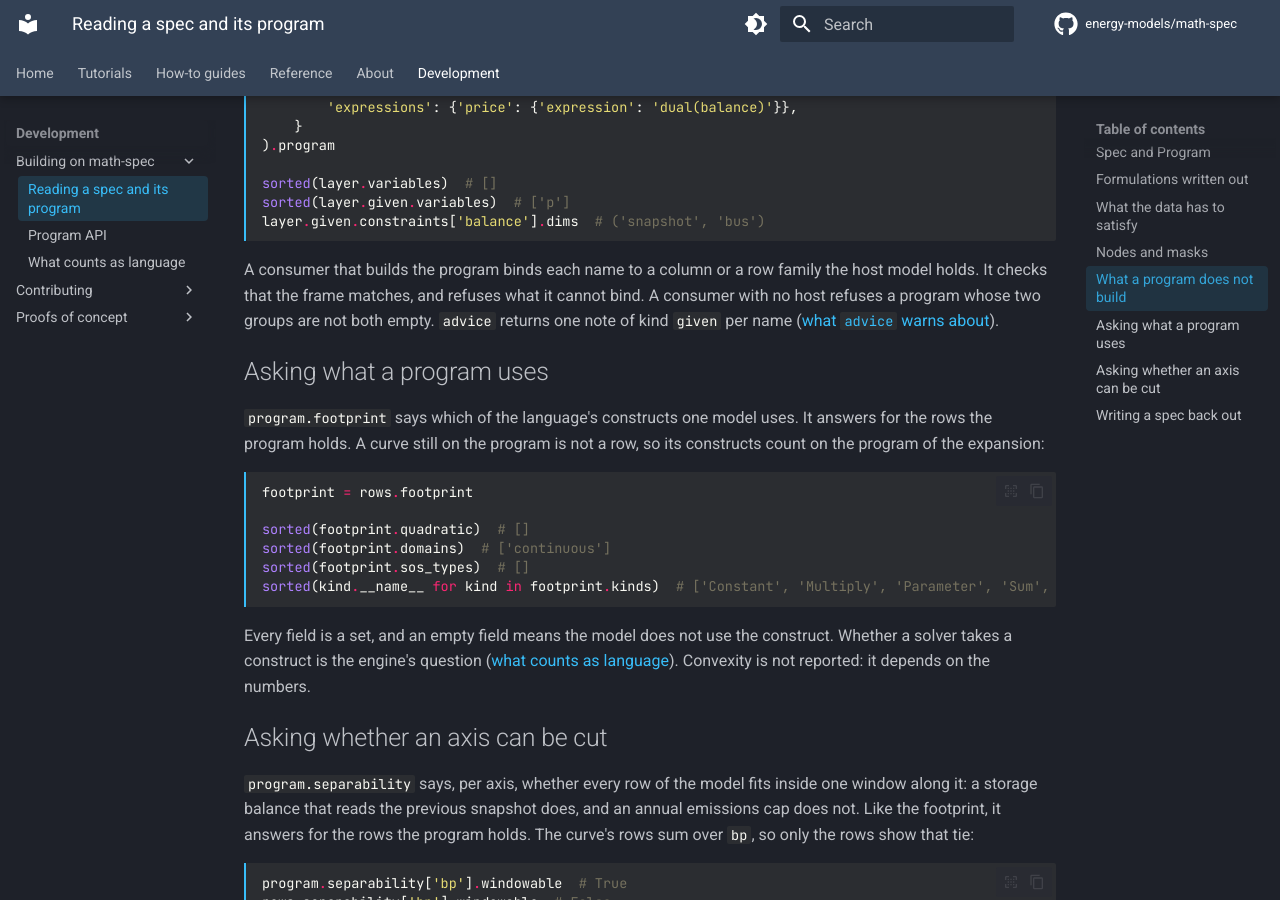
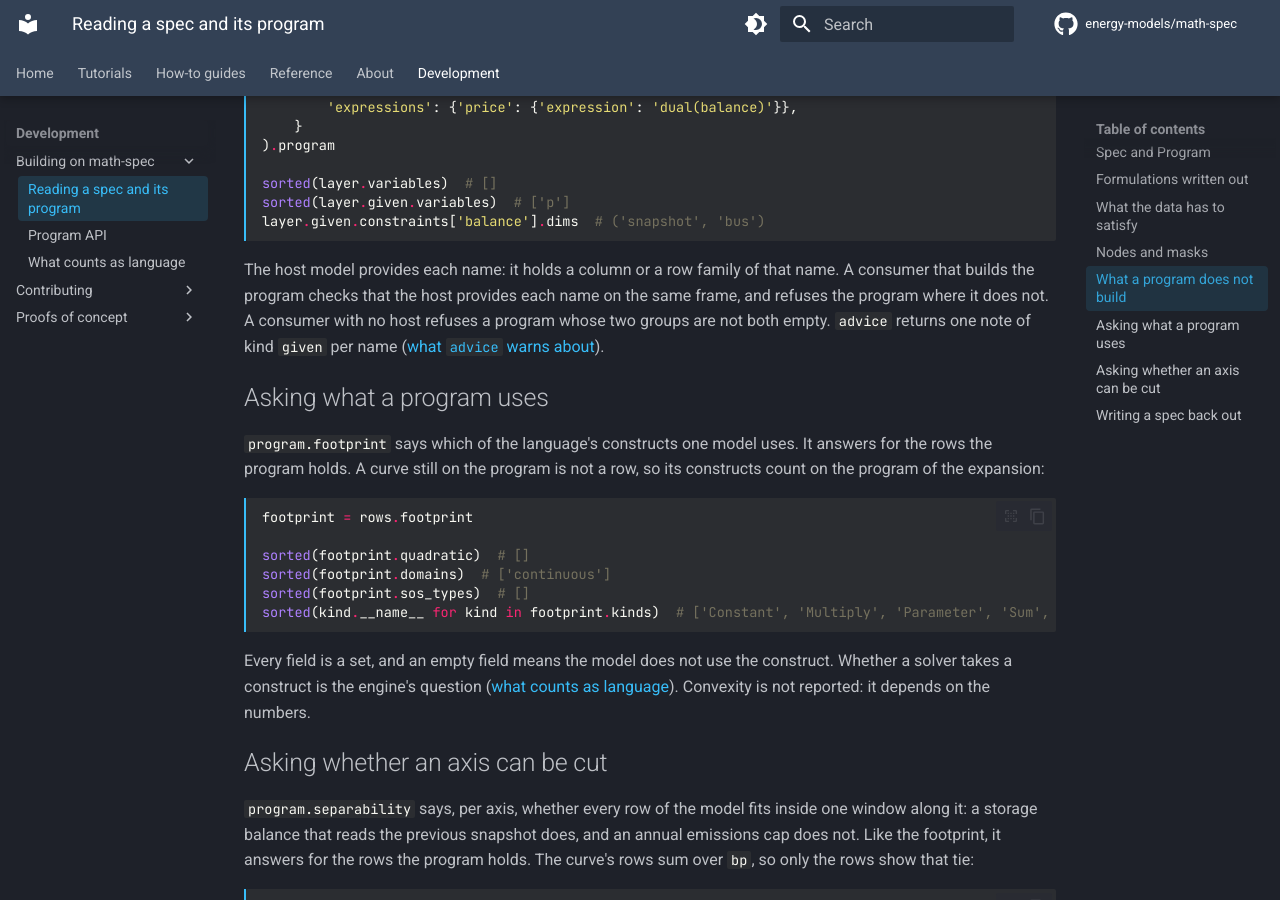
Before and after one commit to energy-models/math-spec, an MkDocs documentation site: the page built from docs/reference/reading.md, in a window 1280 px wide and 900 px high, scrolled down 3532 px. Built offline with MkDocs 1.6.1 and Material for MkDocs 9.7.7, drawn with Linux system fonts in a browser that asks for light colours; comment, search, counter and statistics services are not loaded.

Commit message:
feat(language): a host model provides a given name, rather than a consumer binding it
"Bind" collided with a variable's bounds, which the glossary keeps as the
only sense of "bound". The glossary gains a Provide entry.

Co-Authored-By: Claude Opus 5.5 <noreply@anthropic.com>
Claude-Session: https://claude.ai/code/session_01Q8Y8AoPsJCyMsURHvgzm7h

````diff
--- a/docs/reference/reading.md
+++ b/docs/reference/reading.md
@@ -187,10 +187,11 @@ sorted(layer.given.variables)  # ['p']
 layer.given.constraints['balance'].dims  # ('snapshot', 'bus')
 ```
 
-A consumer that builds the program binds each name to a column or a row family
-the host model holds. It checks that the frame matches, and refuses what it
-cannot bind. A consumer with no host refuses a program whose two groups are not
-both empty. `advice` returns one note of kind `given` per name
+The host model provides each name: it holds a column or a row family of that
+name. A consumer that builds the program checks that the host provides each
+name on the same frame, and refuses the program where it does not. A consumer
+with no host refuses a program whose two groups are not both empty. `advice`
+returns one note of kind `given` per name
 ([what `advice` warns about](language/errors.md#what-advice-warns-about)).
 
 ## Asking what a program uses
````
Also changed, not shown: docs/howto/compose.md (+1 -1 lines), docs/reference/glossary.md (+6 -0 lines), docs/reference/language/declarations.md (+1 -1 lines), docs/reference/language/errors.md (+1 -1 lines), 5 other files.
